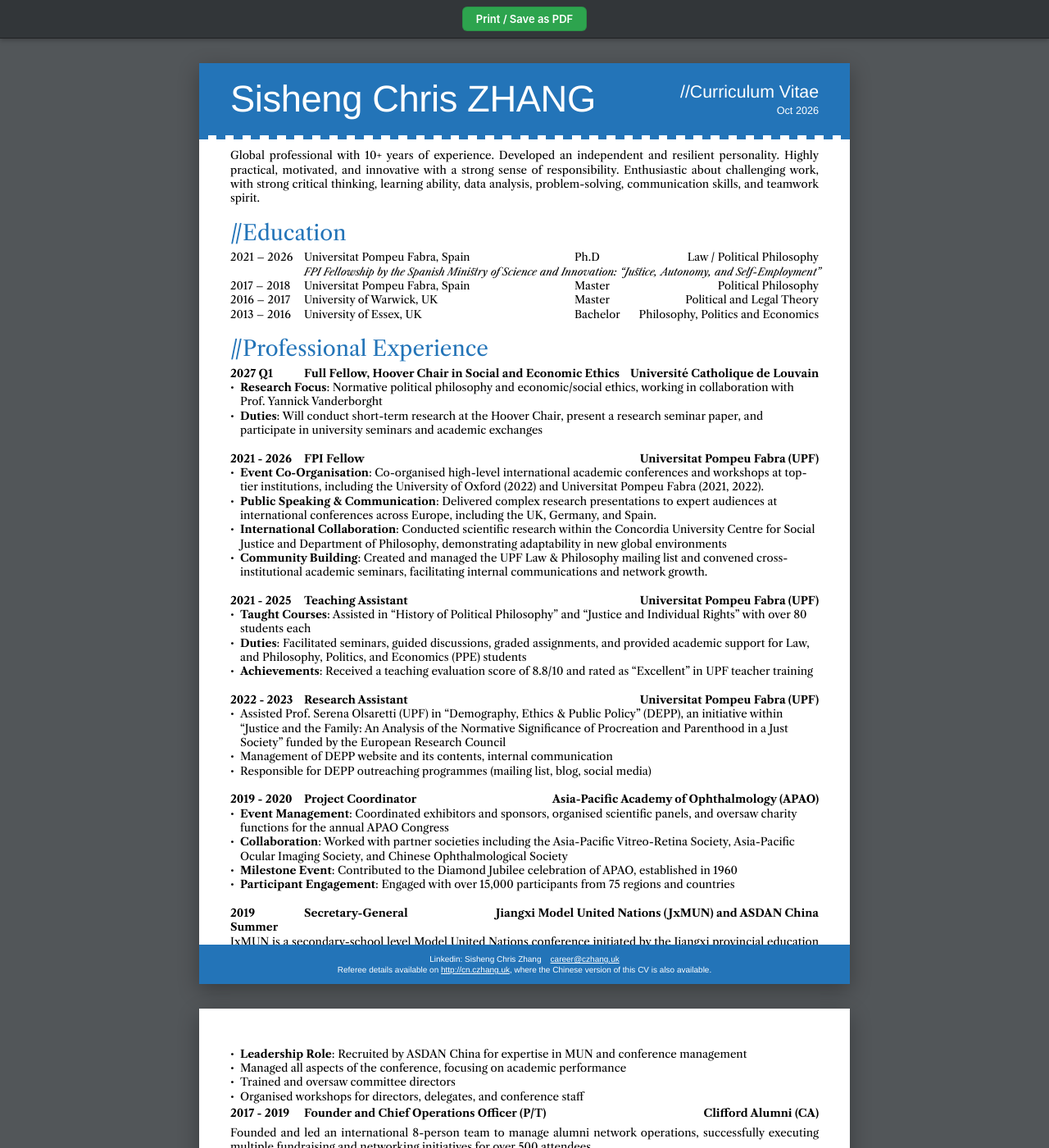
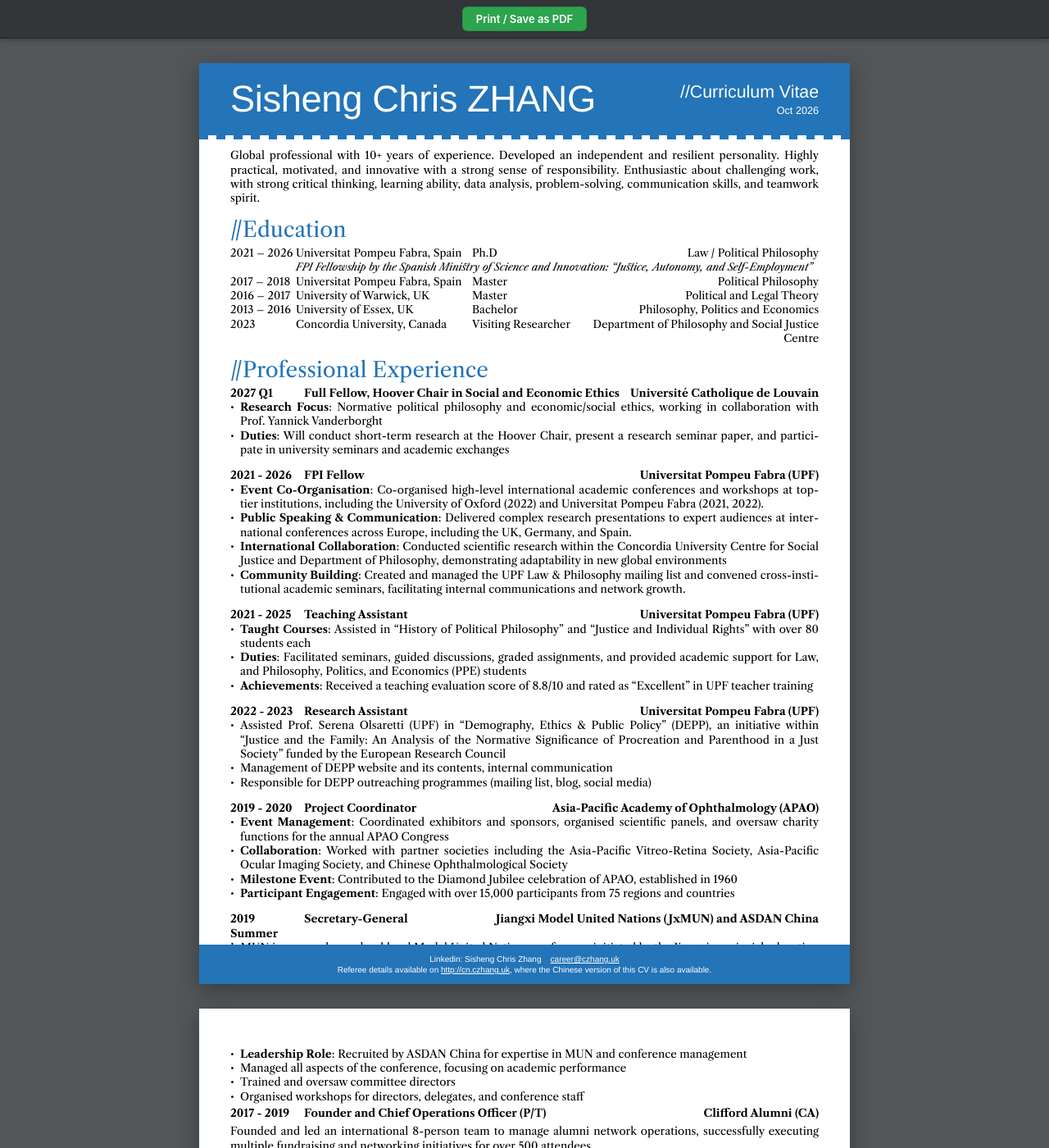
Before and after one commit to kzssc/cv, a Jekyll site: the page built from index.md, in a window 1280 px wide and 1400 px high. Shown: the whole window at 82% size. Built offline with Jekyll 4.4.1, drawn with Linux system fonts in a browser that asks for light colours.

Commit message:
Add Concordia Visiting Researcher to Education, enable body text justification and hyphenation

```diff
--- a/index.md
+++ b/index.md
@@ -22,6 +22,7 @@ Global professional with 10+ years of experience. Developed an independent and r
 | 2017 – 2018 | Universitat Pompeu Fabra, Spain | Master | Political Philosophy |
 | 2016 – 2017 | University of Warwick, UK | Master | Political and Legal Theory |
 | 2013 – 2016 | University of Essex, UK | Bachelor | Philosophy, Politics and Economics |
+| 2023 | Concordia University, Canada | Visiting Researcher | Department of Philosophy and Social Justice Centre |
 
 ## //Professional Experience
 
--- a/media/print.css
+++ b/media/print.css
@@ -119,8 +119,11 @@ body {
   font-size: 10pt;
   line-height: 13pt;
   margin-top: 2pt;
-  margin-bottom: 5pt;
+  margin-bottom: 4pt;
   text-align: justify;
+  text-justify: inter-word;
+  hyphens: auto;
+  -webkit-hyphens: auto;
 }
 
 /* Section Headings */
@@ -130,9 +133,9 @@ h2,
   font-size: 19.5pt;
   font-weight: 400;
   color: #2374b8;
-  margin-top: 13pt;
+  margin-top: 11pt;
   margin-bottom: 2pt;
-  line-height: 24pt;
+  line-height: 23pt;
   border: none;
   padding: 0;
 }
@@ -144,7 +147,7 @@ h2 + p:has(> code:first-child),
 h2 + .row,
 h2 + p.row,
 h2 + ul {
-  margin-top: 4pt !important;
+  margin-top: 3pt !important;
 }
 
 /* Education Table */
@@ -154,7 +157,7 @@ table.edu-table {
   border-collapse: collapse;
   table-layout: fixed;
   border: none;
-  margin-bottom: 4pt;
+  margin-bottom: 3pt;
 }
 
 thead {
@@ -173,7 +176,7 @@ td {
 
 td.col-date,
 td:first-child {
-  width: 90px;
+  width: 80px;
   text-align: left;
 }
 
@@ -187,19 +190,19 @@ td:first-child code {
 
 td.col-inst,
 td:nth-child(2) {
-  width: 330px;
+  width: 215px;
   text-align: left;
 }
 
 td.col-deg,
 td:nth-child(3) {
-  width: 68px;
+  width: 135px;
   text-align: left;
 }
 
 td.col-field,
 td:last-child {
-  width: 230px;
+  width: 288px;
   text-align: right;
 }
 
@@ -228,7 +231,7 @@ p:has(> code:first-child) {
   font-weight: bold;
   font-size: 10pt;
   line-height: 13pt;
-  margin-top: 13pt;
+  margin-top: 10.5pt;
   margin-bottom: 0;
 }
 
@@ -265,11 +268,15 @@ p > code:first-child + strong ~ strong:last-child {
 }
 
 .job-desc,
-.page-body > p:not(:first-of-type):not(:has(code)) {
+.page-body > p:not(:first-of-type):not(:has(code)),
+.page-2-body > p:not(:has(code)) {
   font-size: 10pt;
   line-height: 13pt;
   margin: 0;
   text-align: justify;
+  text-justify: inter-word;
+  hyphens: auto;
+  -webkit-hyphens: auto;
 }
 
 /* Bullet Lists */
@@ -285,6 +292,10 @@ li {
   font-size: 10pt;
   line-height: 13pt;
   margin-bottom: 0;
+  text-align: justify;
+  text-justify: inter-word;
+  hyphens: auto;
+  -webkit-hyphens: auto;
 }
 
 li::before {
--- a/media/screen.css
+++ b/media/screen.css
@@ -151,8 +151,11 @@ body {
   font-size: 10pt;
   line-height: 13pt;
   margin-top: 2pt;
-  margin-bottom: 5pt;
+  margin-bottom: 4pt;
   text-align: justify;
+  text-justify: inter-word;
+  hyphens: auto;
+  -webkit-hyphens: auto;
 }
 
 /* Section Headings */
@@ -162,9 +165,9 @@ h2,
   font-size: 19.5pt;
   font-weight: 400;
   color: #2374b8;
-  margin-top: 13pt;
+  margin-top: 11pt;
   margin-bottom: 2pt;
-  line-height: 24pt;
+  line-height: 23pt;
   border: none;
   padding: 0;
 }
@@ -176,7 +179,7 @@ h2 + p:has(> code:first-child),
 h2 + .row,
 h2 + p.row,
 h2 + ul {
-  margin-top: 4pt !important;
+  margin-top: 3pt !important;
 }
 
 /* Education Table */
@@ -186,7 +189,7 @@ table.edu-table {
   border-collapse: collapse;
   table-layout: fixed;
   border: none;
-  margin-bottom: 4pt;
+  margin-bottom: 3pt;
 }
 
 thead {
@@ -205,7 +208,7 @@ td {
 
 td.col-date,
 td:first-child {
-  width: 90px;
+  width: 80px;
   text-align: left;
 }
 
@@ -219,19 +222,19 @@ td:first-child code {
 
 td.col-inst,
 td:nth-child(2) {
-  width: 330px;
+  width: 215px;
   text-align: left;
 }
 
 td.col-deg,
 td:nth-child(3) {
-  width: 68px;
+  width: 135px;
   text-align: left;
 }
 
 td.col-field,
 td:last-child {
-  width: 230px;
+  width: 288px;
   text-align: right;
 }
 
@@ -260,7 +263,7 @@ p:has(> code:first-child) {
   font-weight: bold;
   font-size: 10pt;
   line-height: 13pt;
-  margin-top: 13pt;
+  margin-top: 10.5pt;
   margin-bottom: 0;
 }
 
@@ -297,11 +300,15 @@ p > code:first-child + strong ~ strong:last-child {
 }
 
 .job-desc,
-.page-body > p:not(:first-of-type):not(:has(code)) {
+.page-body > p:not(:first-of-type):not(:has(code)),
+.page-2-body > p:not(:has(code)) {
   font-size: 10pt;
   line-height: 13pt;
   margin: 0;
   text-align: justify;
+  text-justify: inter-word;
+  hyphens: auto;
+  -webkit-hyphens: auto;
 }
 
 /* Bullet Lists */
@@ -317,6 +324,10 @@ li {
   font-size: 10pt;
   line-height: 13pt;
   margin-bottom: 0;
+  text-align: justify;
+  text-justify: inter-word;
+  hyphens: auto;
+  -webkit-hyphens: auto;
 }
 
 li::before {
```
Also changed, not shown: 1 other file.
